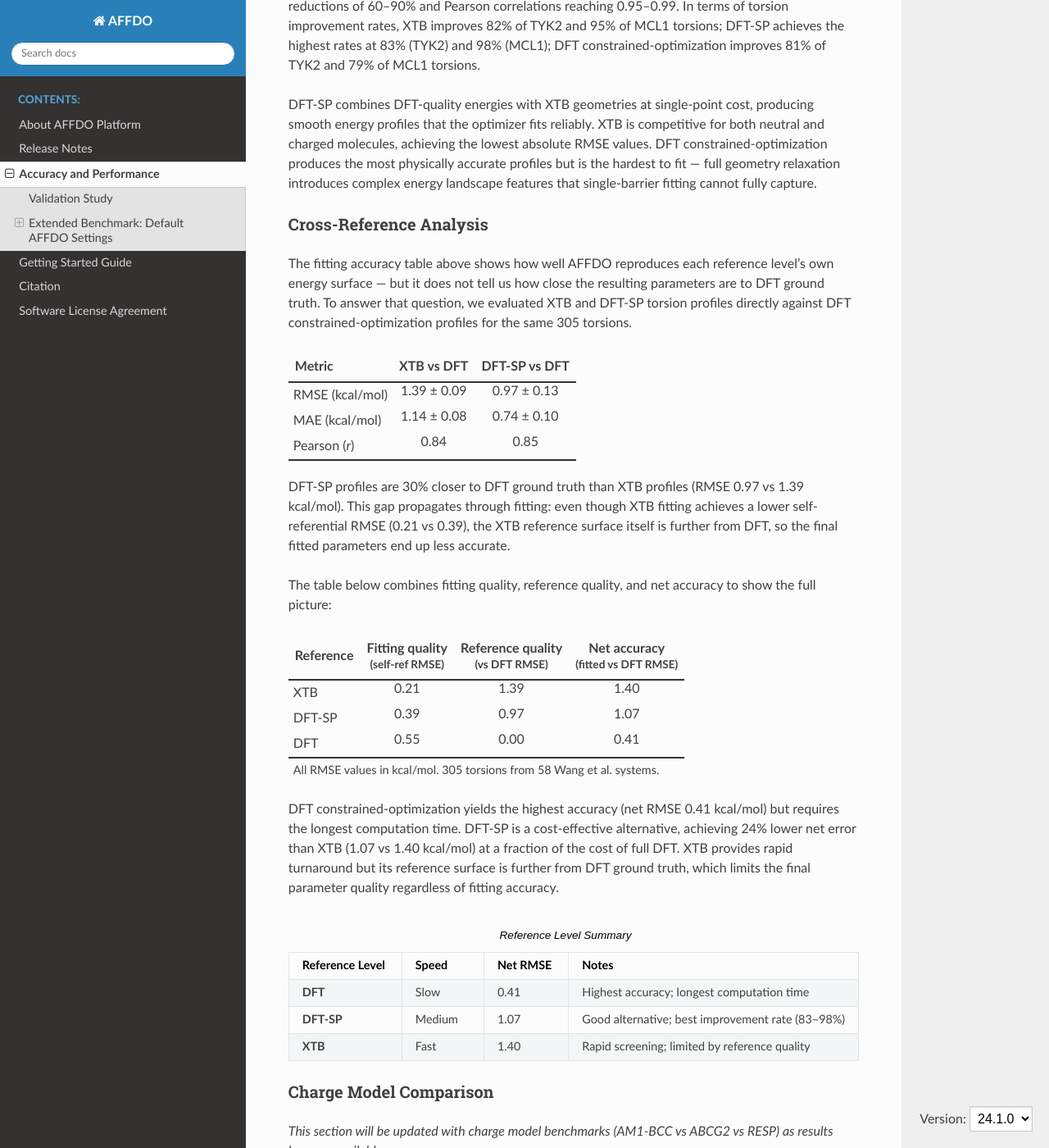
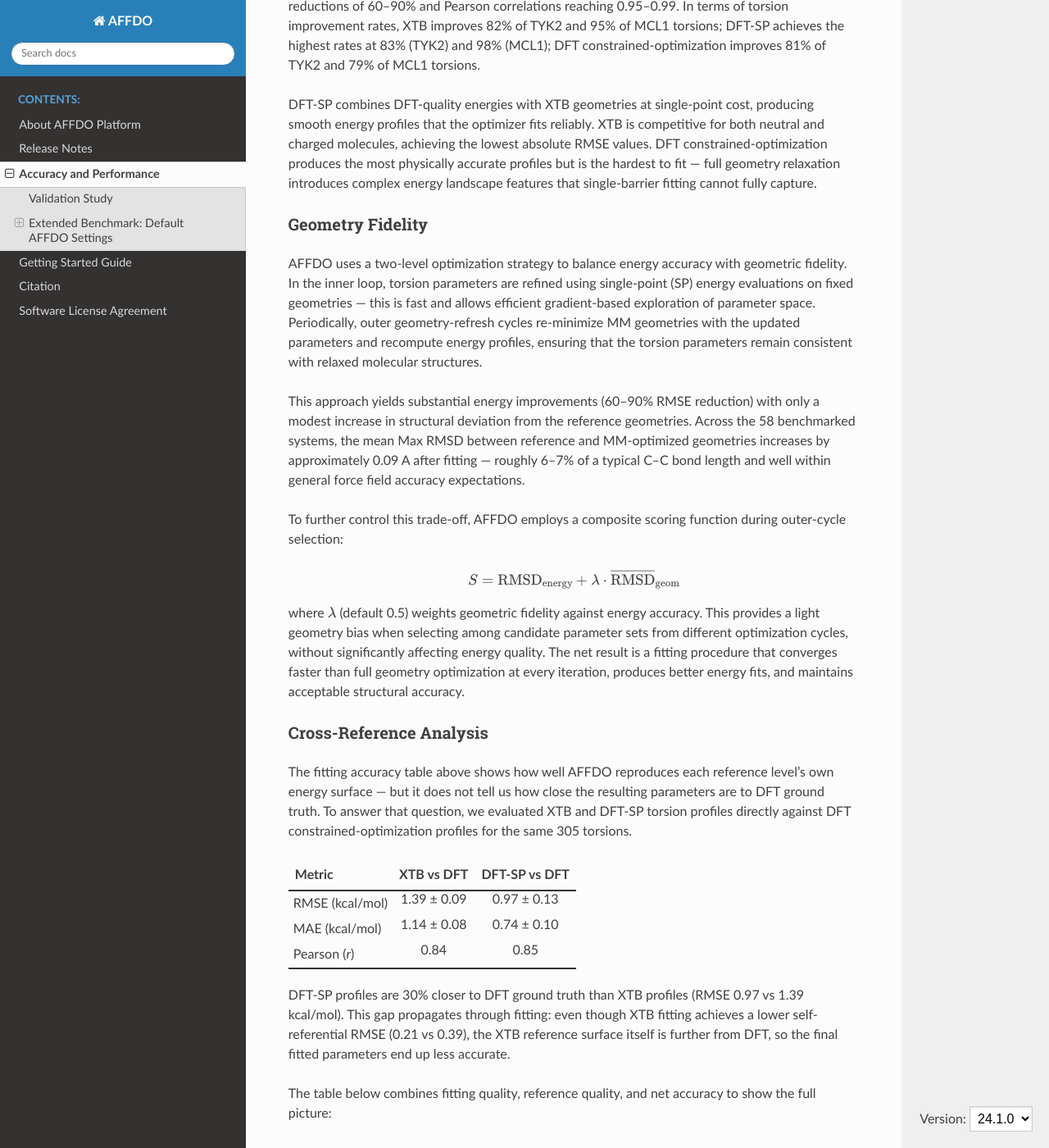
Before and after one commit to ATTMOS/AFFDOWS, a Sphinx documentation site: the page built from docs/source/user/performance.rst, in a window 1280 px wide and 1400 px high, scrolled down 4149 px. Shown: the whole window at 82% size. Built offline with Sphinx 7.4.7 and the Read the Docs theme 3.1.0, drawn with Linux system fonts in a browser that asks for light colours.

Commit message:
docs: add Geometry Fidelity subsection to performance page
Describes the SP inner-cycle / geom-opt outer-cycle optimization
strategy, the modest geometry trade-off (~0.09 A), and the composite
scoring function (lambda=0.5) that balances energy accuracy with
geometric fidelity.

```diff
--- a/docs/source/user/performance.rst
+++ b/docs/source/user/performance.rst
@@ -130,6 +130,21 @@
 
 DFT-SP combines DFT-quality energies with XTB geometries at single-point cost, producing smooth energy profiles that the optimizer fits reliably. XTB is competitive for both neutral and charged molecules, achieving the lowest absolute RMSE values. DFT constrained-optimization produces the most physically accurate profiles but is the hardest to fit — full geometry relaxation introduces complex energy landscape features that single-barrier fitting cannot fully capture.
 
+Geometry Fidelity
+^^^^^^^^^^^^^^^^^^
+
+AFFDO uses a two-level optimization strategy to balance energy accuracy with geometric fidelity. In the inner loop, torsion parameters are refined using single-point (SP) energy evaluations on fixed geometries — this is fast and allows efficient gradient-based exploration of parameter space. Periodically, outer geometry-refresh cycles re-minimize MM geometries with the updated parameters and recompute energy profiles, ensuring that the torsion parameters remain consistent with relaxed molecular structures.
+
+This approach yields substantial energy improvements (60–90% RMSE reduction) with only a modest increase in structural deviation from the reference geometries. Across the 58 benchmarked systems, the mean Max RMSD between reference and MM-optimized geometries increases by approximately 0.09 A after fitting — roughly 6–7% of a typical C–C bond length and well within general force field accuracy expectations.
+
+To further control this trade-off, AFFDO employs a composite scoring function during outer-cycle selection:
+
+.. math::
+
+   S = \text{RMSD}_{\text{energy}} + \lambda \cdot \overline{\text{RMSD}}_{\text{geom}}
+
+where :math:`\lambda` (default 0.5) weights geometric fidelity against energy accuracy. This provides a light geometry bias when selecting among candidate parameter sets from different optimization cycles, without significantly affecting energy quality. The net result is a fitting procedure that converges faster than full geometry optimization at every iteration, produces better energy fits, and maintains acceptable structural accuracy.
+
 .. _Cross-Reference Analysis:
 
 Cross-Reference Analysis
```
